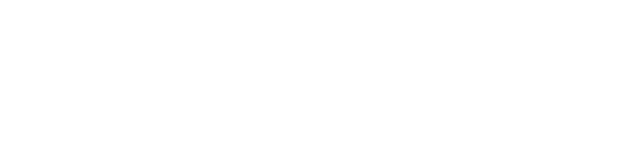
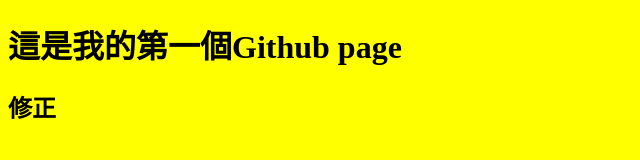
Before and after one commit to pigangel1234/my-first-web, a plain HTML site: page index.html in a window 1280 px wide. Shown: the whole page, without its empty margins (0-640 px from the left). Drawn offline with Linux system fonts and the light colour scheme.

Commit message:
加了第二行及上色

```diff
--- a/css/style.css
+++ b/css/style.css
@@ -0,0 +1,3 @@
+html {
+    background: yellow;
+}
--- a/index.html
+++ b/index.html
@@ -3,11 +3,13 @@
 
 <head>
     <meta charset="UTF-8">
+    <link rel="stylesheet" href="css/style.css">
     <title>Document</title>
 </head>
 
 <body>
-
+    <h1>這是我的第一個Github page</h1>
+    <h2>修正</h2>
 </body>
 
 </html>
```
